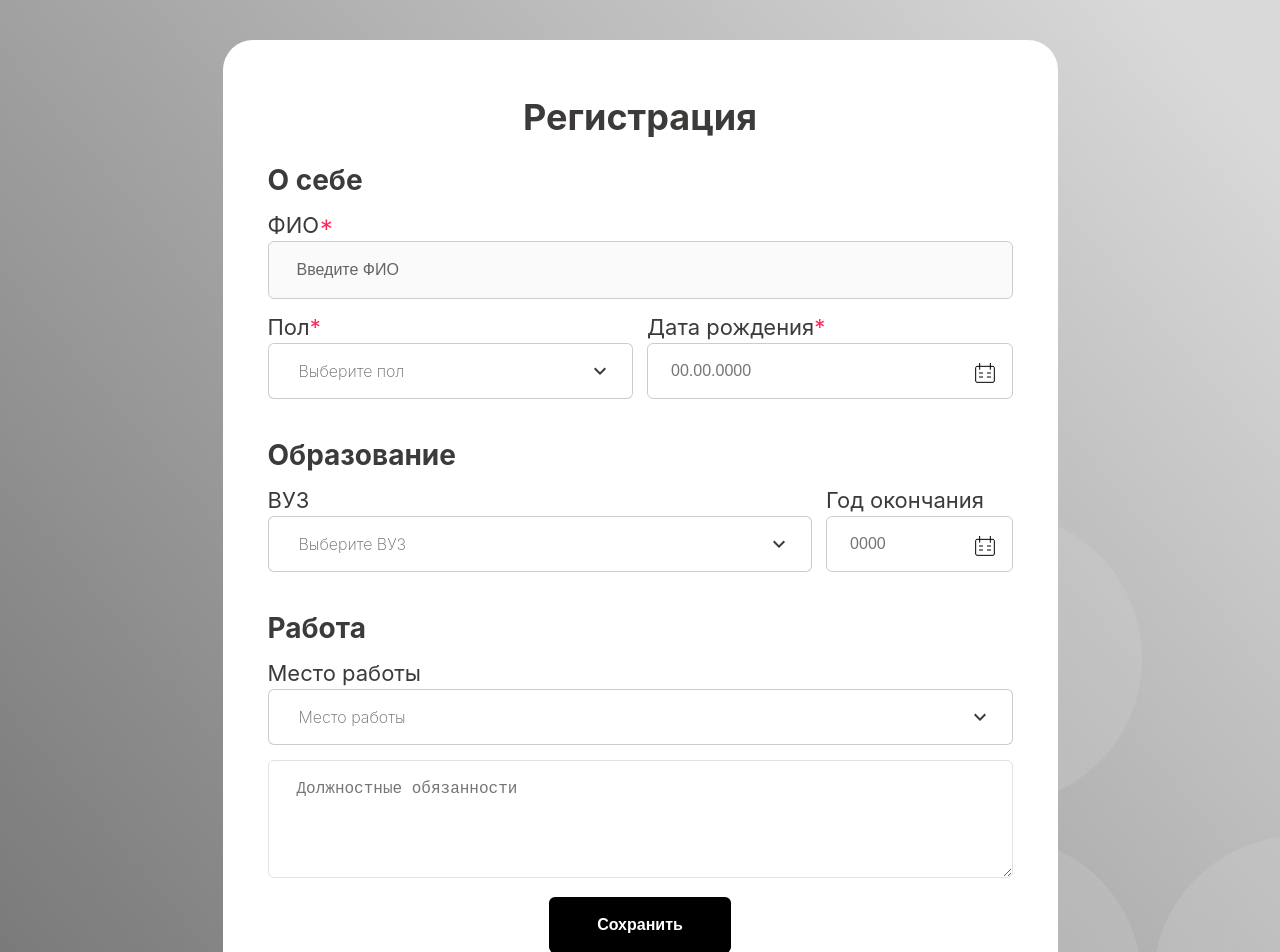
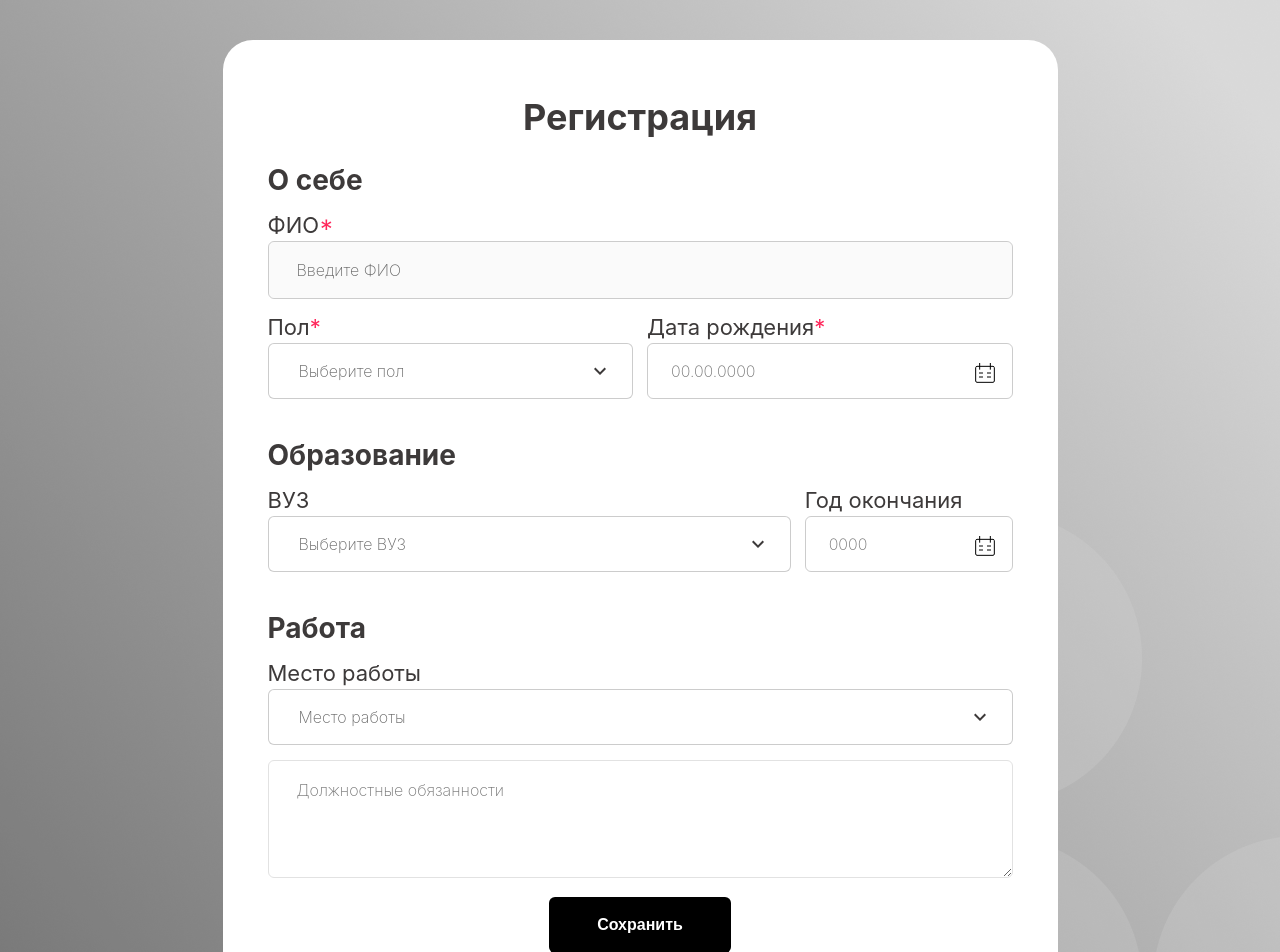
Before and after one commit to Bakirovildar/registration-test, a React (Create React App) app: page / in a window 1280 px wide. Shown: the top 952 px of the page. Built offline with nearby package versions, Linux system fonts and the light colour scheme.

Commit message:
исправил стили placeholder

```diff
--- a/src/components/inputs/calendar/customCalendar.css
+++ b/src/components/inputs/calendar/customCalendar.css
@@ -16,6 +16,13 @@
     background: none;
     z-index: 5;
     cursor: pointer;
+    font-family: -apple-system, BlinkMacSystemFont, 'Segoe UI', 'Roboto', 'Oxygen',
+    'Ubuntu', 'Cantarell', 'Fira Sans', 'Droid Sans', 'Helvetica Neue',
+    sans-serif;
+}
+
+.p-inputtext::placeholder {
+    font-weight: 200;
 }
 
 .p-calendar .p-inputtext {
--- a/src/components/inputs/inputComponent.css
+++ b/src/components/inputs/inputComponent.css
@@ -19,6 +19,9 @@
     line-height: 24px;
     letter-spacing: 0em;
     text-align: left;
+    font-family: -apple-system, BlinkMacSystemFont, 'Segoe UI', 'Roboto', 'Oxygen',
+    'Ubuntu', 'Cantarell', 'Fira Sans', 'Droid Sans', 'Helvetica Neue',
+    sans-serif;
 }
 
 .text-input::-webkit-input-placeholder {
--- a/src/components/inputs/textareaComponent.css
+++ b/src/components/inputs/textareaComponent.css
@@ -13,11 +13,12 @@
     height: 46px;
     font-style: normal;
     text-align: left;
+    font-family: -apple-system, BlinkMacSystemFont, 'Segoe UI', 'Roboto', 'Oxygen',
+    'Ubuntu', 'Cantarell', 'Fira Sans', 'Droid Sans', 'Helvetica Neue',
+    sans-serif;
 }
 
 textarea::-moz-placeholder {
-    color: rgba(0, 0, 0, 0.60);
-    font-size: 16px;
     font-weight: 200;
 }
 
```
